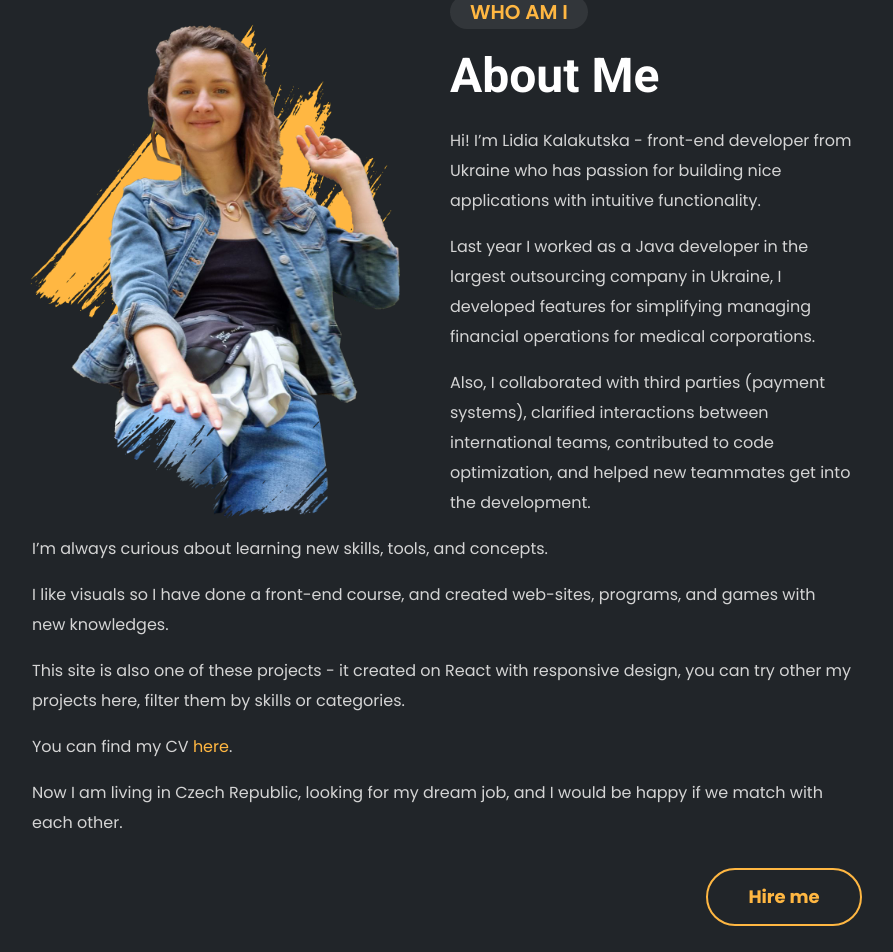
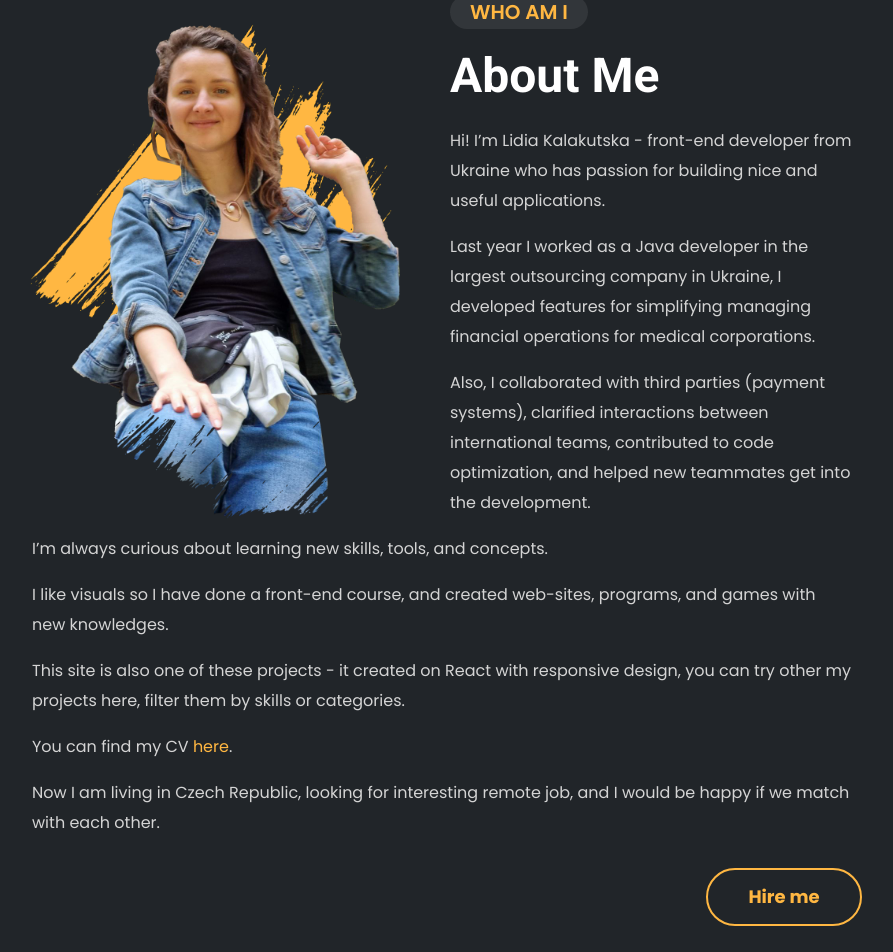
Before and after one commit to AriannaLiss/portfolio, a React (Create React App) app: page / in a window 1280 px wide. Shown: the part 496-1448 px from the top of the page, without its empty margins (198-1091 px from the left). Built offline with nearby package versions, Linux system fonts and the light colour scheme.

Commit message:
Deleted timer

```diff
--- a/src/components/about/About.jsx
+++ b/src/components/about/About.jsx
@@ -9,14 +9,14 @@ const About = () => {
         title: 'who am i',
         subtitle: 'about me',
         text: [
-            'Hi! I’m Lidia Kalakutska - front-end developer from Ukraine who has passion for building nice applications with intuitive functionality.',
+            'Hi! I’m Lidia Kalakutska - front-end developer from Ukraine who has passion for building nice and useful applications.',
             'Last year I worked as a Java developer in the largest outsourcing company in Ukraine, I developed features for simplifying managing financial operations for medical corporations.',
             'Also, I collaborated with third parties (payment systems), clarified interactions between international teams, contributed to code optimization, and helped new teammates get into the development.',
             'I’m always curious about learning new skills, tools, and concepts.',
             'I like visuals so I have done a front-end course, and created web-sites, programs, and games with new knowledges.',
             'This site is also one of these projects - it created on React with responsive design, you can try other my projects here, filter them by skills or categories.',
             <p>You can find my CV <a href='https://www.figma.com/proto/lke6xTQfWXHCTNP9JyPgzN/CV---Lidiia-Kalakutska---FrontEnd-developer-(React)?node-id=2-20' target='_blank'>here</a>.</p>,
-            `Now I am living in Czech Republic, looking for my dream job, and I would be happy if we match with each other.`,
+            `Now I am living in Czech Republic, looking for interesting remote job, and I would be happy if we match with each other.`,
         ]
     }
     return (
--- a/src/components/portfolio/Portfolio.jsx
+++ b/src/components/portfolio/Portfolio.jsx
@@ -5,7 +5,6 @@ import hotel from '../../img/sites/markup/hotel.png'
 import todo from '../../img/sites/react/todo.png'
 import comments from '../../img/sites/react/comments.png'
 import pacman from '../../img/sites/js/pacman.png'
-import timer from '../../img/sites/js/timer.png'
 import calc from '../../img/sites/js/calc.png'
 import PortfolioCategories from '../portfolio-categories/PortfolioCategories';
 import PortfolioSites from '../portfolio-sites/PortfolioSites';
@@ -24,7 +23,6 @@ const Portfolio = ({selectedSkill, resetSkill}) => {
         {alt:'Todo', href:'https://ariannaliss.github.io/mood-adviser/', git:'https://github.com/AriannaLiss/mood-adviser', src: todo, categories:[REACT], skills:[_REACT,_JS]},
         {alt:'Pacman', href:'http://ariannaliss.github.io/pacman/', git:'https://github.com/AriannaLiss/pacman', src: pacman, categories:[JS], skills:[_JS,_HTML,_CSS]},
         {alt:'Comments', href:'https://ariannaliss.github.io/ReactAPIComments/', git:'https://github.com/AriannaLiss/ReactAPIComments', src: comments, categories:[REACT], skills:[_REACT,_JS]},
-        {alt:'Timer', href:'http://ariannaliss.github.io/timer/', git:'https://github.com/AriannaLiss/timer', src: timer, categories:[JS], skills:[_JS]},
         {alt:'Hotel', href:'https://ariannaliss.github.io/hotel/', git:'https://github.com/AriannaLiss/hotel', src: hotel, categories:[MARKUP], skills:[_HTML,_SCSS]},
         {alt:'Calculator', href:'http://ariannaliss.github.io/calc/', git:'https://github.com/AriannaLiss/calc', src: calc, categories:[JS], skills:[_JS]},
     ]
```
Also changed, not shown: src/img/sites/js/timer.png (deleted).
